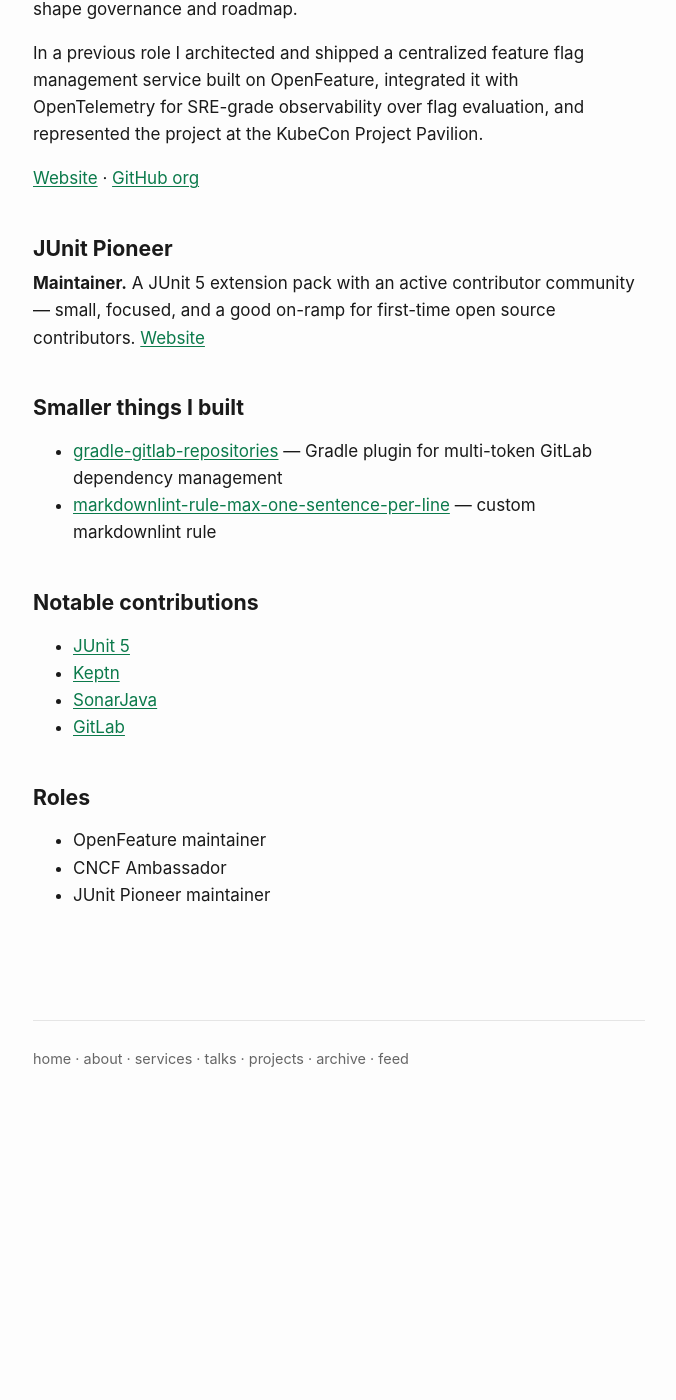
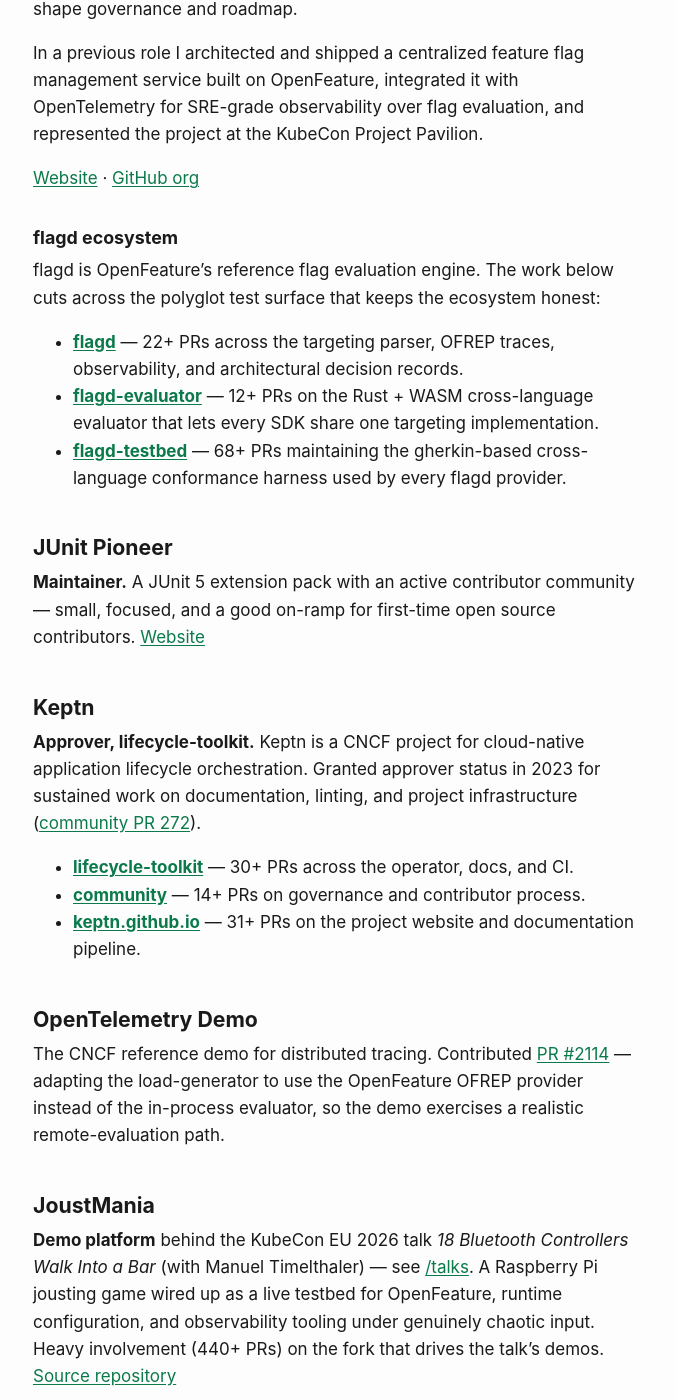
Before and after one commit to aepfli/aepfli.github.io, a Jekyll site: the page built from projects.md, in a window 1280 px wide and 1400 px high, scrolled down 279 px. Shown: the whole window, without its empty margins (301-977 px from the left). Built offline with Jekyll 4.4.1, drawn with Linux system fonts in a browser that asks for light colours; before the commit the page ends 1357 px from its top, so only the background shows below that; some of the changed text lies outside the part shown.

Commit message:
Expand projects page with verified open-source contributions
Break out flagd ecosystem (flagd, flagd-evaluator, flagd-testbed) under
OpenFeature, promote Keptn to its own section noting approver status
(keptn/community#272), add OpenTelemetry Demo (#2114), add JoustMania as
the demo platform behind the KubeCon EU 2026 talk, and mention the
cucumber-rs contribution. Update .spelling for new proper nouns.

Co-Authored-By: Claude Opus 4.7 (1M context) <noreply@anthropic.com>

```diff
--- a/projects.md
+++ b/projects.md
@@ -8,30 +8,63 @@ permalink: /projects/
 
 ## OpenFeature
 
-**Maintainer.** OpenFeature is the vendor-neutral standard for feature flagging in the CNCF landscape (currently incubating). I'm active across the full org — contributing to the spec and SDKs in Java, Python, Go, and JavaScript, driving testing automation across that polyglot environment, and helping shape governance and roadmap.
+**Maintainer.** OpenFeature is the vendor-neutral standard for feature flagging in the CNCF landscape (currently incubating).
+I'm active across the full org — contributing to the spec and SDKs in Java, Python, Go, and JavaScript, driving testing automation across that polyglot environment, and helping shape governance and roadmap.
 
 In a previous role I architected and shipped a centralized feature flag management service built on OpenFeature, integrated it with OpenTelemetry for SRE-grade observability over flag evaluation, and represented the project at the KubeCon Project Pavilion.
 
 [Website](https://openfeature.dev) · [GitHub org](https://github.com/open-feature)
 
+### flagd ecosystem
+
+flagd is OpenFeature's reference flag evaluation engine.
+The work below cuts across the polyglot test surface that keeps the ecosystem honest:
+
+- **[flagd](https://github.com/open-feature/flagd)** — 22+ PRs across the targeting parser, OFREP traces, observability, and architectural decision records.
+- **[flagd-evaluator](https://github.com/open-feature/flagd-evaluator)** — 12+ PRs on the Rust + WASM cross-language evaluator that lets every SDK share one targeting implementation.
+- **[flagd-testbed](https://github.com/open-feature/flagd-testbed)** — 68+ PRs maintaining the gherkin-based cross-language conformance harness used by every flagd provider.
+
 ## JUnit Pioneer
 
-**Maintainer.** A JUnit 5 extension pack with an active contributor community — small, focused, and a good on-ramp for first-time open source contributors. [Website](https://junit-pioneer.org)
+**Maintainer.** A JUnit 5 extension pack with an active contributor community — small, focused, and a good on-ramp for first-time open source contributors.
+[Website](https://junit-pioneer.org)
+
+## Keptn
+
+**Approver, lifecycle-toolkit.** Keptn is a CNCF project for cloud-native application lifecycle orchestration.
+Granted approver status in 2023 for sustained work on documentation, linting, and project infrastructure ([community PR 272](https://github.com/keptn/community/pull/272)).
+
+- **[lifecycle-toolkit](https://github.com/keptn/lifecycle-toolkit)** — 30+ PRs across the operator, docs, and CI.
+- **[community](https://github.com/keptn/community)** — 14+ PRs on governance and contributor process.
+- **[keptn.github.io](https://github.com/keptn/keptn.github.io)** — 31+ PRs on the project website and documentation pipeline.
+
+## OpenTelemetry Demo
+
+The CNCF reference demo for distributed tracing.
+Contributed [PR #2114](https://github.com/open-telemetry/opentelemetry-demo/pull/2114) — adapting the load-generator to use the OpenFeature OFREP provider instead of the in-process evaluator, so the demo exercises a realistic remote-evaluation path.
+
+## JoustMania
+
+**Demo platform** behind the KubeCon EU 2026 talk *18 Bluetooth Controllers Walk Into a Bar* (with Manuel Timelthaler) — see [/talks]({{ '/talks/' | relative_url }}).
+A Raspberry Pi jousting game wired up as a live testbed for OpenFeature, runtime configuration, and observability tooling under genuinely chaotic input.
+Heavy involvement (440+ PRs) on the fork that drives the talk's demos.
+[Source repository](https://github.com/WatchMeJoustMyFlags/JoustMania)
 
 ## Smaller things I built
 
 - [gradle-gitlab-repositories](https://github.com/aepfli/gradle-gitlab-repositories) — Gradle plugin for multi-token GitLab dependency management
 - [markdownlint-rule-max-one-sentence-per-line](https://github.com/aepfli/markdownlint-rule-max-one-sentence-per-line) — custom markdownlint rule
 
-## Notable contributions
+## Other notable contributions
 
-- [JUnit 5](https://github.com/junit-team/junit5/pulls?q=is%3Apr+author%3Aaepfli)
-- [Keptn](https://github.com/keptn)
-- [SonarJava](https://github.com/SonarSource/sonar-java/pulls?q=is%3Apr+author%3Aaepfli)
-- [GitLab](https://gitlab.com/gitlab-org/gitlab/-/merge_requests?author_username=s.schrottner)
+- [JUnit 5](https://github.com/junit-team/junit5/pulls?q=is%3Apr+author%3Aaepfli) — upstream PRs into the framework that JUnit Pioneer extends.
+- [cucumber-rs](https://github.com/cucumber-rs/cucumber/pulls?q=is%3Apr+author%3Aaepfli) — small fix to the Rust Cucumber implementation.
+- [SonarJava](https://github.com/SonarSource/sonar-java/pulls?q=is%3Apr+author%3Aaepfli) — rule contributions from the static-analysis years.
+- [GitLab](https://gitlab.com/gitlab-org/gitlab/-/merge_requests?author_username=s.schrottner) — upstream MRs from running CI/CD at scale.
 
 ## Roles
 
 - OpenFeature maintainer
+- Keptn approver (lifecycle-toolkit)
 - CNCF Ambassador
 - JUnit Pioneer maintainer
```
Also changed, not shown: 1 other file.
